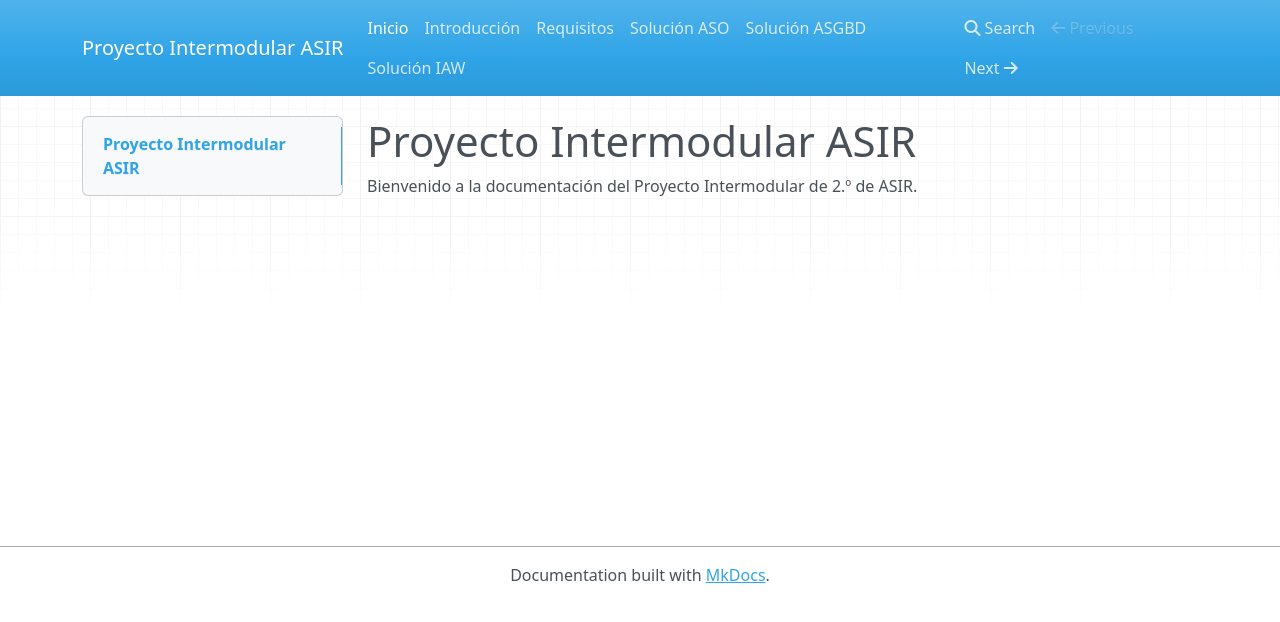
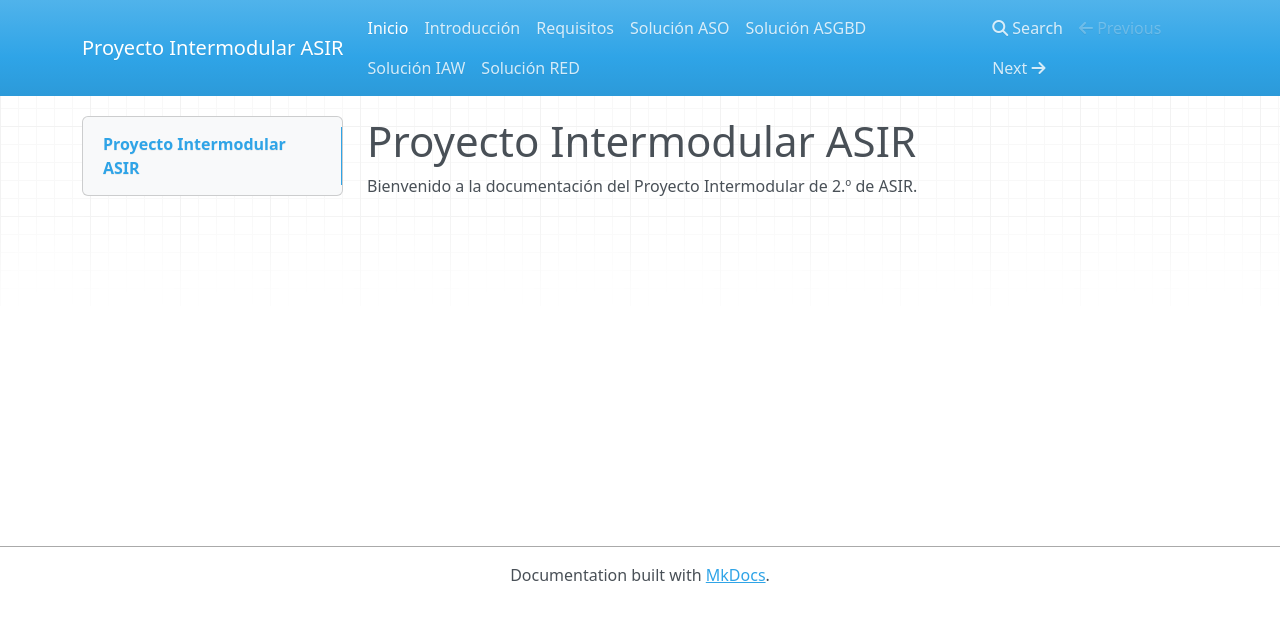
Before and after one commit to amorenog146/Proyecto-Intermodular-ASIR, an MkDocs documentation site: the page built from docs/index.md, in a window 1280 px wide. Shown: the top 622 px of the page. Built offline with MkDocs 1.6.1, drawn with Linux system fonts in a browser that asks for light colours; nearby versions of some CDN libraries.

Commit message:
Añadida solución RED al menú de documentación

```diff
--- a/mkdocs.yml
+++ b/mkdocs.yml
@@ -7,3 +7,4 @@ nav:
   - Solución ASO: 04_solucion_aso.md
   - Solución ASGBD: 05_solucion_asgbd.md
   - Solución IAW: 06_solucion_iaw.md
+  - Solución RED: 07_solucion_red.md
```
